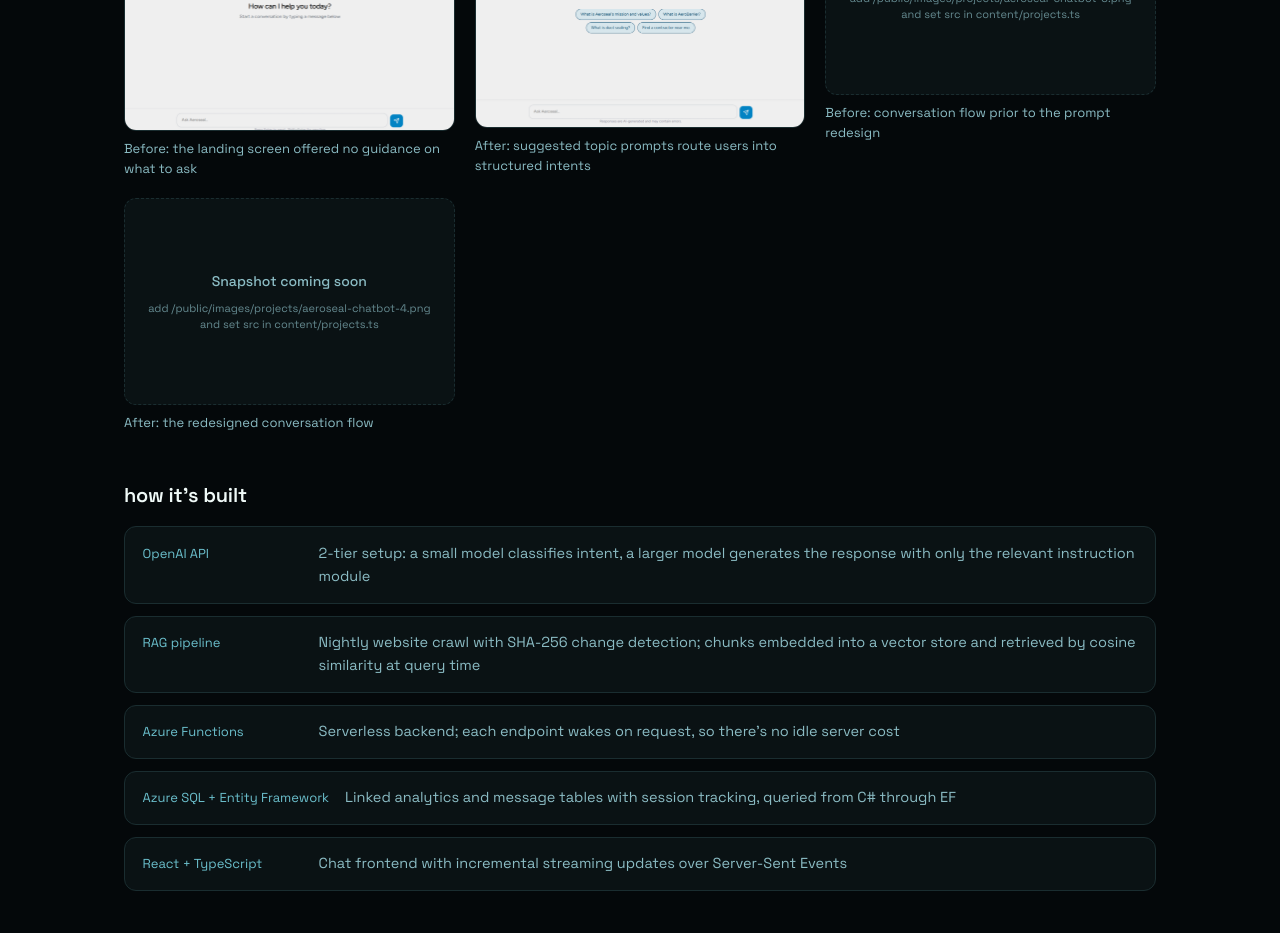
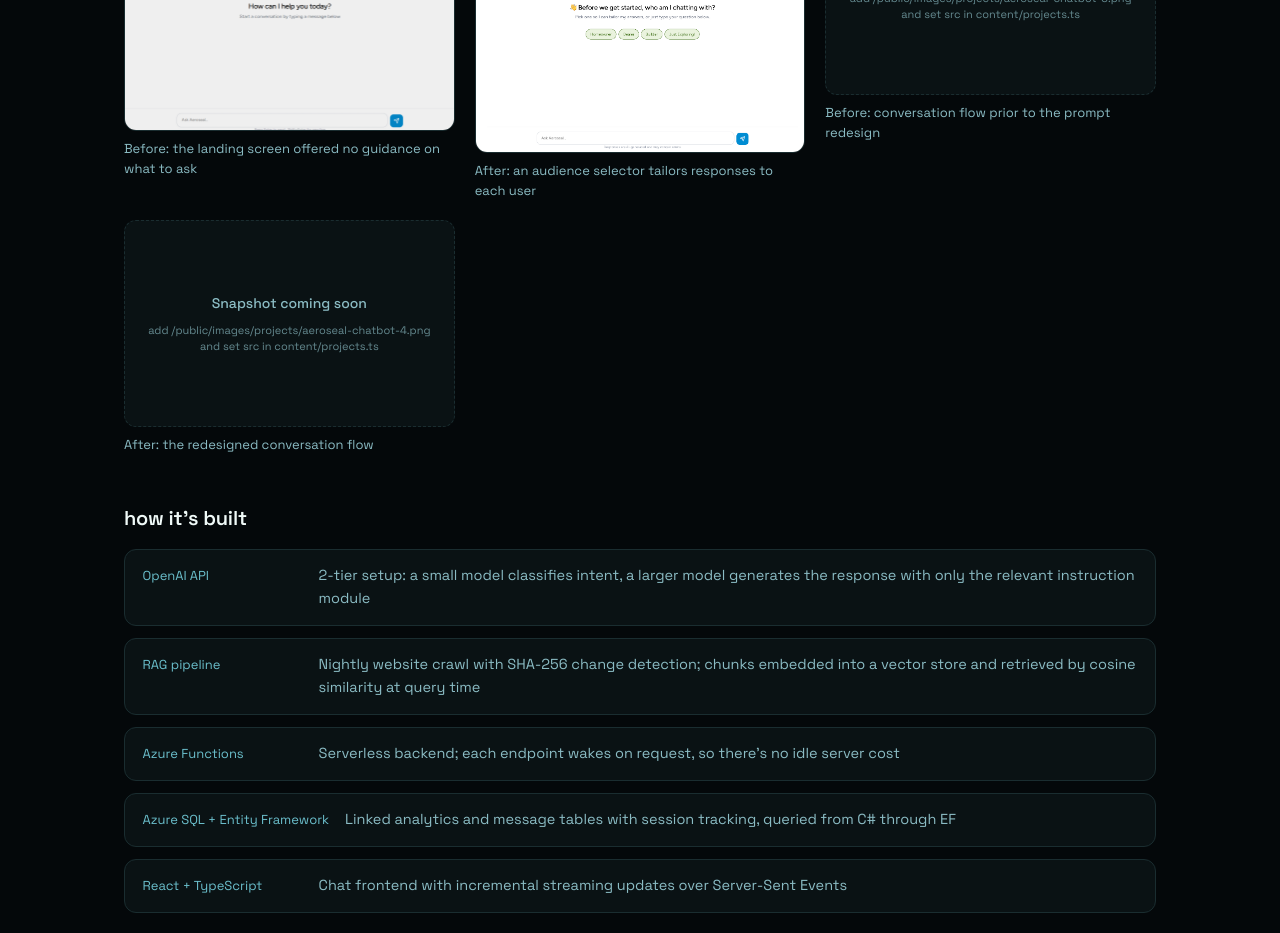
Before and after one commit to Aishi25/PersonalPortfolio, a Next.js app: page /projects/aeroseal-chatbot in a window 1280 px wide. Shown: the part 1720-2653 px from the top of the page. Built offline with nearby package versions, Linux system fonts and the light colour scheme.

Commit message:
Update Aeroseal chatbot after-1 snapshot and caption
Swap in new audience-selector screenshot and update caption to reflect
that responses are now tailored to the selected user type.

```diff
--- a/content/projects.ts
+++ b/content/projects.ts
@@ -67,7 +67,7 @@ export const PROJECTS: Project[] = [
     ],
     screenshots: [
       { src: "/images/projects/aeroseal-chatbot-before-1.png", caption: "Before: the landing screen offered no guidance on what to ask" },
-      { src: "/images/projects/aeroseal-chatbot-after-1.png", caption: "After: suggested topic prompts route users into structured intents" },
+      { src: "/images/projects/aeroseal-chatbot-after-1.png", caption: "After: an audience selector tailors responses to each user" },
       { src: null, caption: "Before: conversation flow prior to the prompt redesign" },
       { src: null, caption: "After: the redesigned conversation flow" },
     ],
```
Also changed, not shown: public/images/projects/aeroseal-chatbot-after-1.png.
